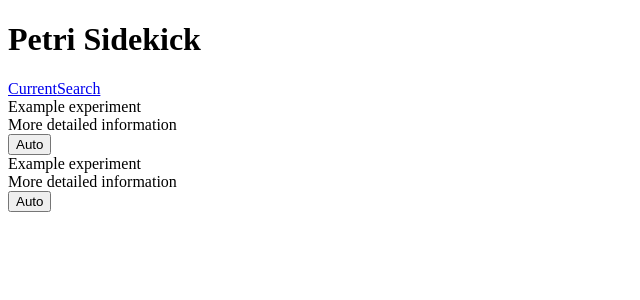
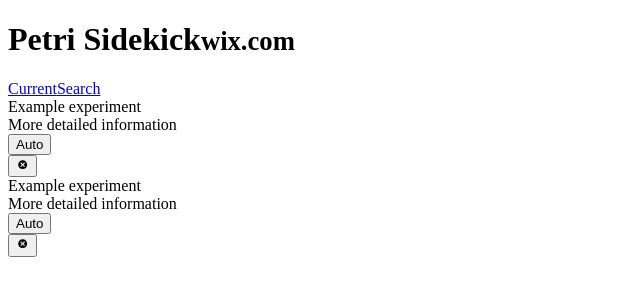
Before and after one commit to wix-playground/petri-sidekick-2, a React (Create React App) app: page / in a window 1280 px wide. Shown: the top 300 px of the page, without its empty margins (0-640 px from the left). Built offline with nearby package versions, Linux system fonts and the light colour scheme.

Commit message:
WIP design

```diff
--- a/package.json
+++ b/package.json
@@ -14,6 +14,7 @@
     "react": "^16.12.0",
     "react-bootstrap": "^1.0.0-beta.16",
     "react-dom": "^16.12.0",
+    "react-icons": "^3.8.0",
     "react-scripts": "3.3.0",
     "typescript": "~3.7.2"
   },
--- /dev/null
+++ b/src/components/layout/layout.module.css
@@ -0,0 +1,3 @@
+.header {
+  margin-bottom: 24px;
+}
--- a/src/components/layout/layout.tsx
+++ b/src/components/layout/layout.tsx
@@ -4,13 +4,17 @@
 import {useTabs} from '../../hooks/tabs/useTabs'
 import {TAB} from '../../hooks/tabs/tabsReducer'
 import {List} from '../list/list'
+import s from './layout.module.css'
 
 export const Layout = () => {
   const {activeTab, setActiveTab} = useTabs()
 
   return (
     <>
-      <h1>Petri Sidekick</h1>
+      <h1 className={s.header}>
+        Petri Sidekick
+        <small>wix.com</small>
+      </h1>
       <Tabs
         id="tabs"
         activeKey={activeTab}
--- a/src/components/list/list.module.css
+++ b/src/components/list/list.module.css
@@ -1,11 +1,26 @@
 .item {
   position: relative;
   overflow: visible !important;
+  cursor: pointer;
+  opacity: 0.7;
+  transition: opacity 0.2s;
+}
+
+.item:hover {
+  opacity: 1;
 }
 
 .actions {
   position: absolute;
-  right: 20px;
+  right: 47px;
   top: 8px;
   z-index: 100;
 }
+
+.delete {
+  color: #c82333;
+  position: absolute;
+  right: 1px;
+  font-size: 20px;
+  top: 1px;
+}
--- a/src/components/list/list.tsx
+++ b/src/components/list/list.tsx
@@ -4,8 +4,15 @@
 import DropdownButton from 'react-bootstrap/DropdownButton'
 import Dropdown from 'react-bootstrap/Dropdown'
 import s from './list.module.css'
+import Button from 'react-bootstrap/Button'
+import {TiDelete, TiDeleteOutline} from 'react-icons/ti'
 
 export const List = () => {
+  const [hoveringDelete, setDeleteHover] = React.useState(false)
+
+  const onDeleteMouseOver = () => setDeleteHover(true)
+  const onDeleteMouseOut = () => setDeleteHover(false)
+
   return (
     <Accordion>
       <Card className={s.item}>
@@ -27,6 +34,14 @@
           <Dropdown.Item eventKey="2">Enabled</Dropdown.Item>
           <Dropdown.Item eventKey="2">Disabled</Dropdown.Item>
         </DropdownButton>
+        <Button
+          variant="link"
+          className={s.delete}
+          onMouseOver={onDeleteMouseOver}
+          onMouseOut={onDeleteMouseOut}
+        >
+          {hoveringDelete ? <TiDeleteOutline /> : <TiDelete />}
+        </Button>
       </Card>
     </Accordion>
   )
--- a/src/main.css
+++ b/src/main.css
@@ -1,13 +1,55 @@
 body {
   width: 602px;
   height: 372px;
+  padding: 20px;
 }
 
 .nav-tabs .nav-item {
   color: #495057;
   opacity: 0.7;
+  transition: opacity 0.2s;
 }
 
+.nav-tabs .nav-item:hover,
 .nav-tabs .nav-item.active {
   opacity: 1;
 }
+
+h1 small {
+  font-weight: normal;
+  line-height: 1;
+  color: #999;
+  font-size: 65%;
+  padding: 0 10px;
+}
+
+h1 small:hover {
+  background-size: 1800% 1800%;
+  background-image: linear-gradient(
+    to left,
+    violet,
+    indigo,
+    blue,
+    green,
+    yellow,
+    orange,
+    red
+  );
+  -webkit-background-clip: text;
+  -webkit-text-fill-color: transparent;
+  -webkit-animation: rainbow 2s ease infinite;
+  animation: rainbow 2s ease infinite;
+  cursor: default;
+}
+
+@keyframes rainbow {
+  0% {
+    background-position: 0% 82%;
+  }
+  50% {
+    background-position: 100% 19%;
+  }
+  100% {
+    background-position: 0% 82%;
+  }
+}
```
Also changed, not shown: 1 other file (tests, documents, lock files or other folders).
